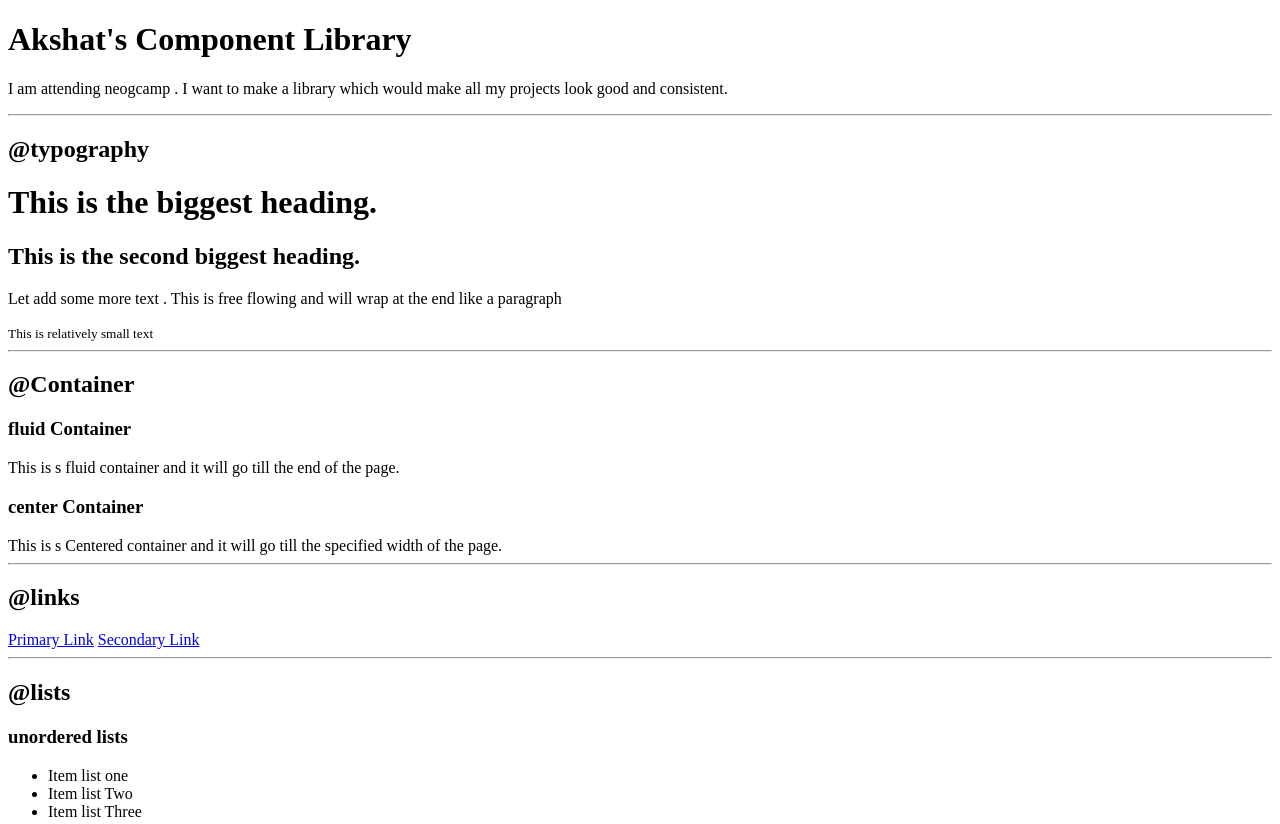
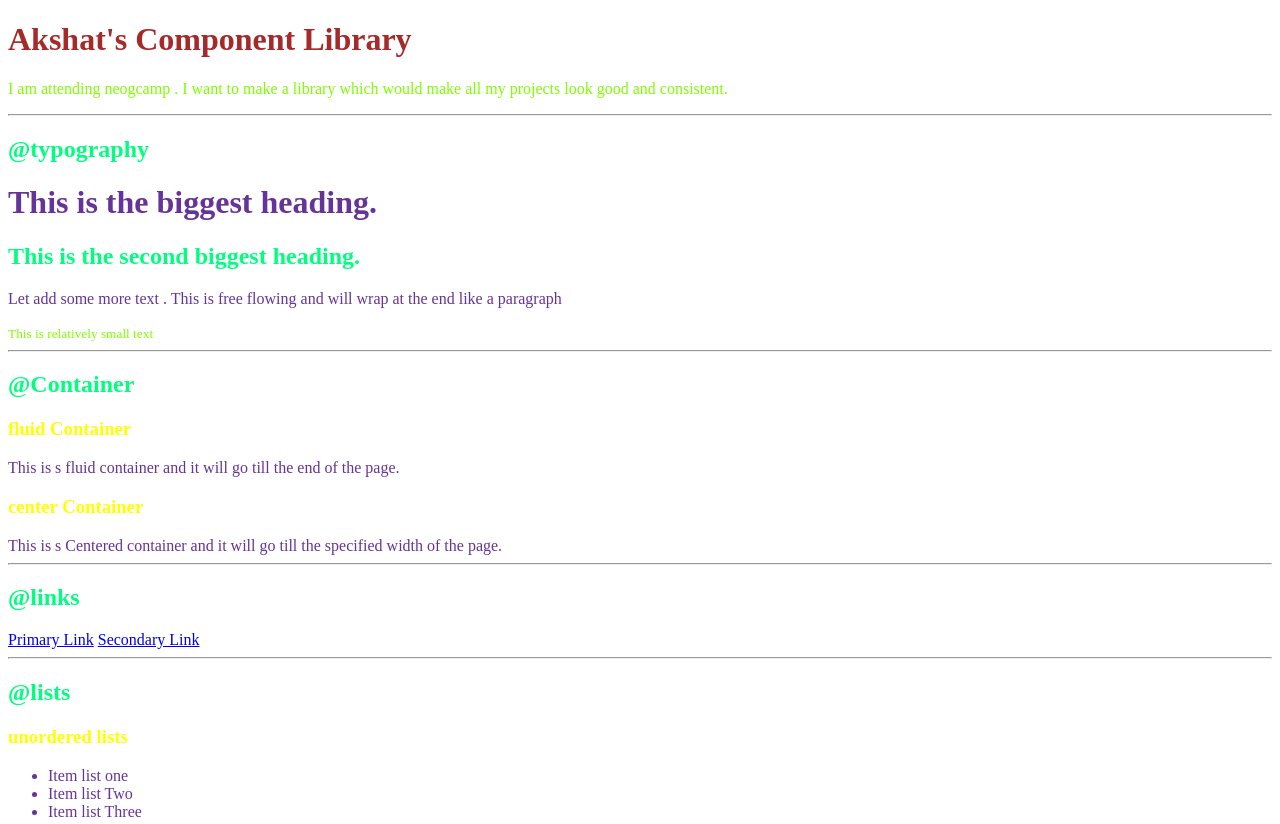
Before and after one commit to akshat3358/neogcamp-lesson-3-practice, a plain HTML site: page index.html in a window 1280 px wide. Shown: the top 824 px of the page. Drawn offline with Linux system fonts and the light colour scheme.

Commit message:
css: import and selectors

```diff
--- a/index.html
+++ b/index.html
@@ -4,11 +4,12 @@
     <meta charset="UTF-8">
     <meta http-equiv="X-UA-Compatible" content="IE=edge">
     <meta name="viewport" content="width=device-width, initial-scale=1.0">
+    <link rel="stylesheet" href="styles.css">
     <title>Component Library</title>
 </head>
 <body>
-    <h1>Akshat's Component Library</h1>
-    <p>I am attending neogcamp . I want to make a library which would make all my projects look good and consistent.</p>
+    <h1 id="Lib-header">Akshat's Component Library</h1>
+    <p class="para">I am attending neogcamp . I want to make a library which would make all my projects look good and consistent.</p>
 
     <hr>
 
@@ -17,7 +18,7 @@
     <h1>This is the biggest heading.</h1>
     <h2>This is the second biggest heading.</h2>
     <p>Let add some  more text . This is free flowing and will wrap at the end like a paragraph</p>
-    <small>This is relatively small text</small>
+    <small class="para">This is relatively small text</small>
 
     <hr>
 
--- /dev/null
+++ b/styles.css
@@ -0,0 +1,18 @@
+body{
+    color: rebeccapurple;
+}
+h1{
+    color: rgb(red, green, blue);
+}
+h2{
+    color: springgreen;
+}
+h3{
+    color: yellow;
+}
+#Lib-header {
+    color: brown;
+}
+.para {
+    color: chartreuse;
+}
```
